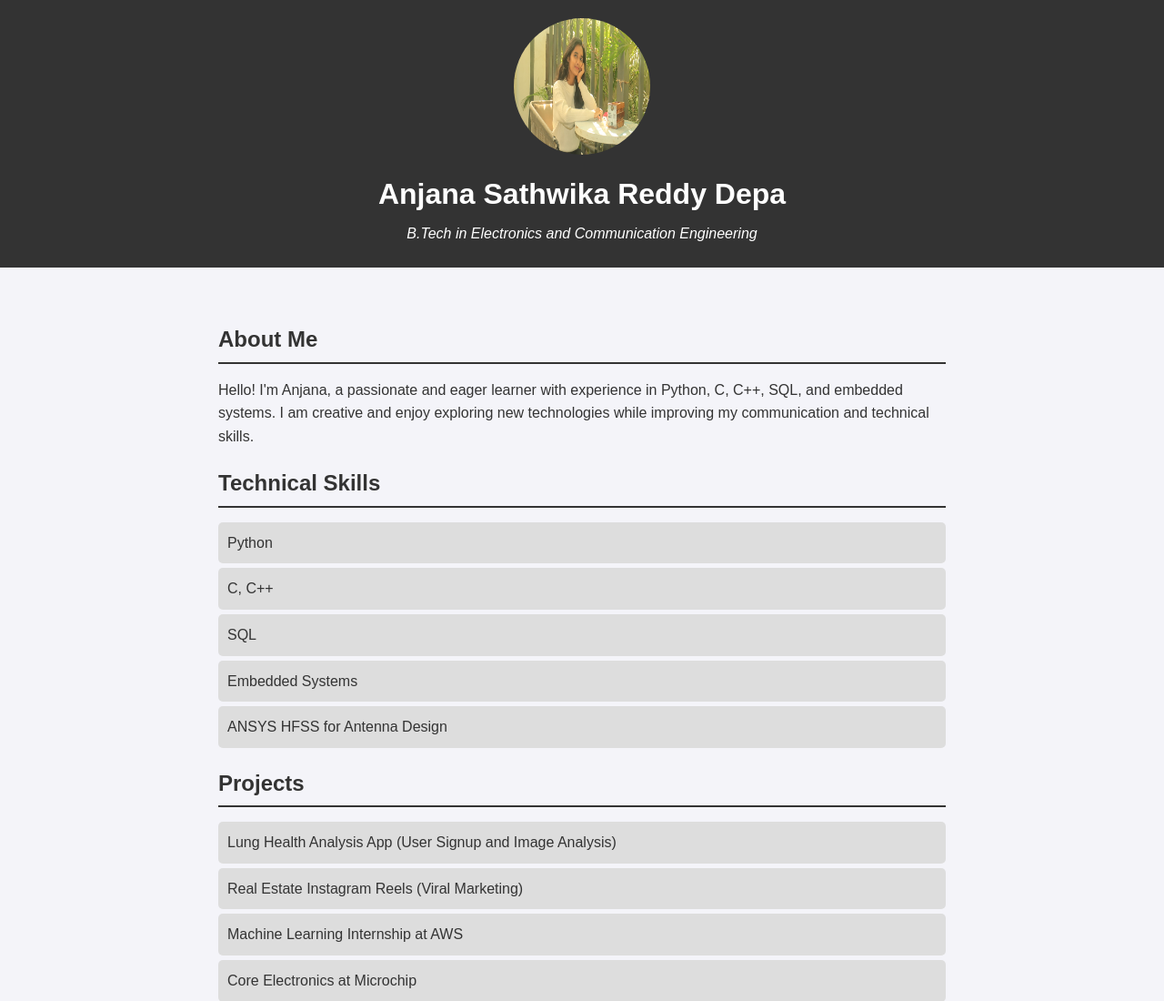
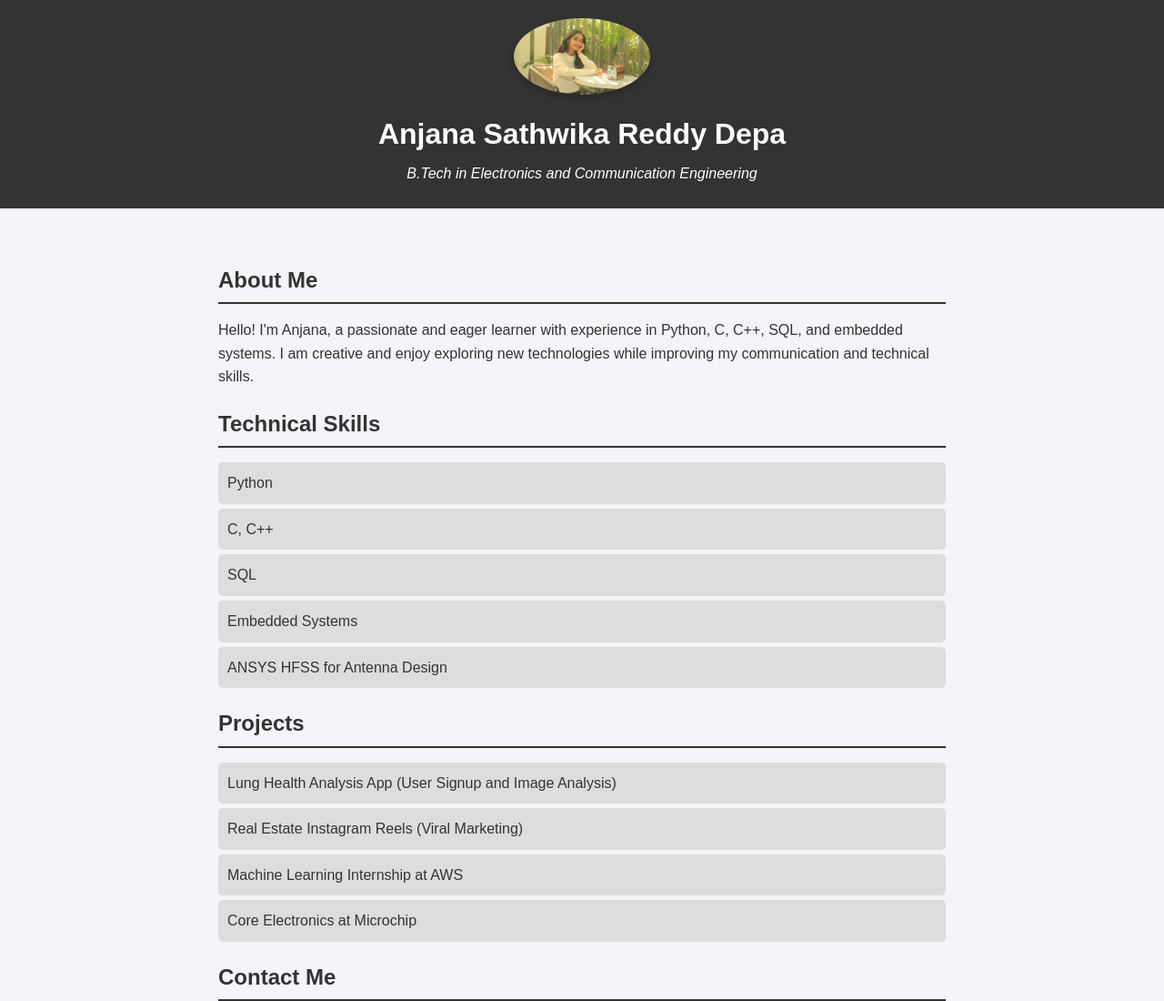
Before and after one commit to anjana-sathwika/Portfolio, a plain HTML site: page index.html in a window 1280 px wide. Shown: the top 1100 px of the page at 91% size. Drawn offline with Linux system fonts and the light colour scheme.

Commit message:
Update styles.css

```diff
--- a/styles.css
+++ b/styles.css
@@ -15,11 +15,14 @@ header {
 }
 
 .profile img {
-    width: 150px;
-    height: 150px;
-    border-radius: 50%;
+    width: 150px; /* Adjust width */
+    height: auto; /* Maintain aspect ratio */
+    border-radius: 50%; /* Circular shape */
     margin-bottom: 10px;
+    box-shadow: 0 4px 8px rgba(0, 0, 0, 0.2); /* Add a shadow for aesthetics */
+    max-width: 100%; /* Ensure it doesn’t overflow the container */
 }
+
 
 .profile h1 {
     margin: 0;
```
